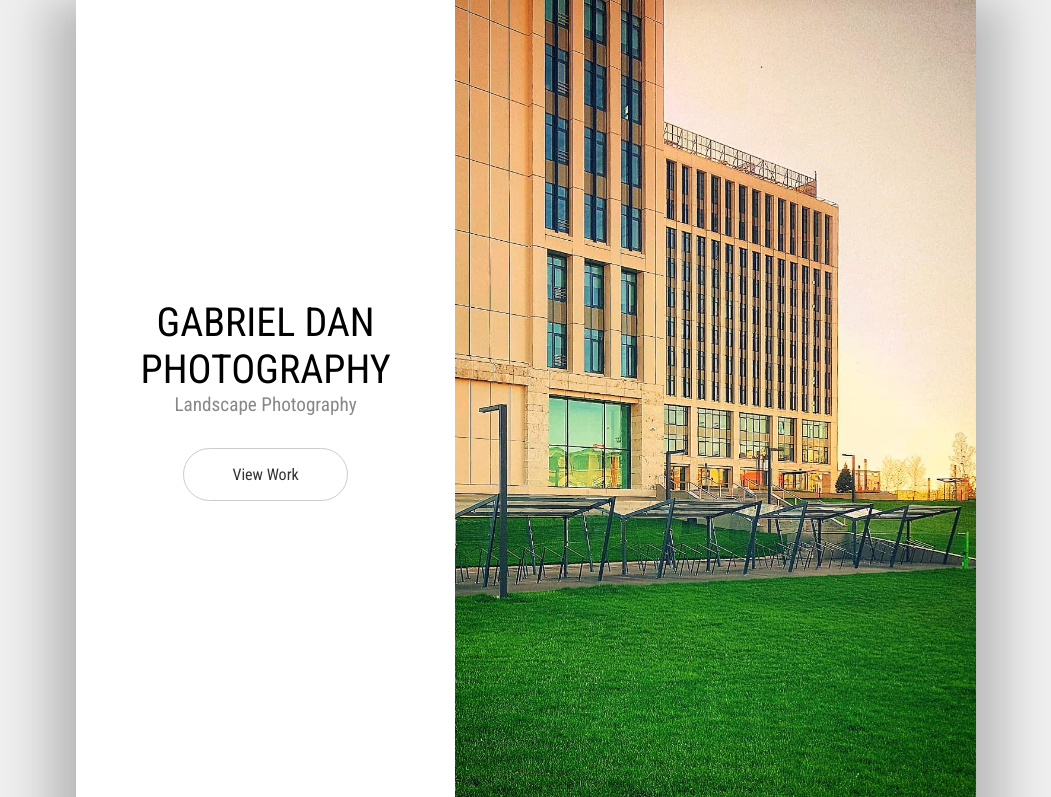
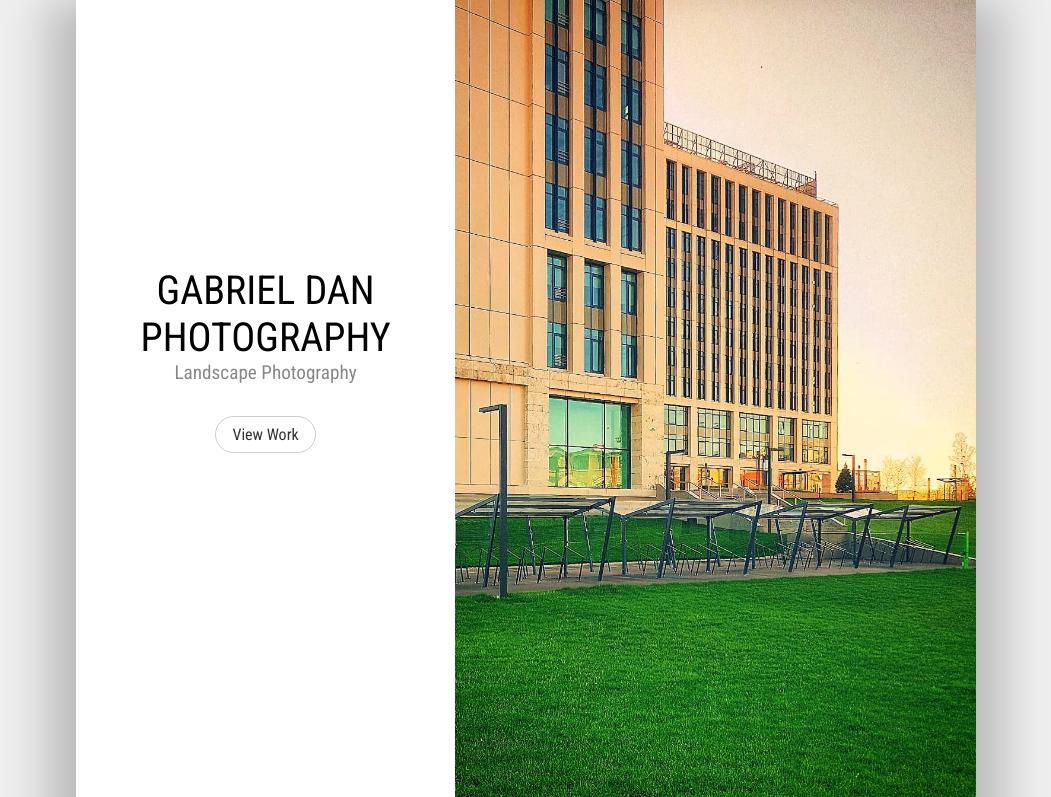
Before and after one commit to GabrielDan92/Mobile-Responsive-Single-Page-Website, a plain HTML site: page index.html in a window 1280 px wide. Shown: the top 797 px of the page, without its empty margins (114-1165 px from the left). Drawn offline with nearby package versions, Linux system fonts and the light colour scheme.

Commit message:
Update style.css

```diff
--- a/css/style.css
+++ b/css/style.css
@@ -75,7 +75,7 @@ main {
     border-radius: 50px;
     text-decoration: none;
     color: #333;
-    transition: background 50ms ease;
+    transition: background 5ms ease;
 }
 
 .btn:hover {
@@ -122,7 +122,7 @@ footer h3 {
     }
 
     #landing-text {
-        height: 100vh;
+        height: 90vh;
     }
 
     #landing-image {
@@ -133,6 +133,6 @@ footer h3 {
 /* 700px+ */
 @media(min-width: 700px) {
     .btn {
-        padding: 1rem 3rem;
+        padding: 0.5rem 1rem;
     }
 }
```
